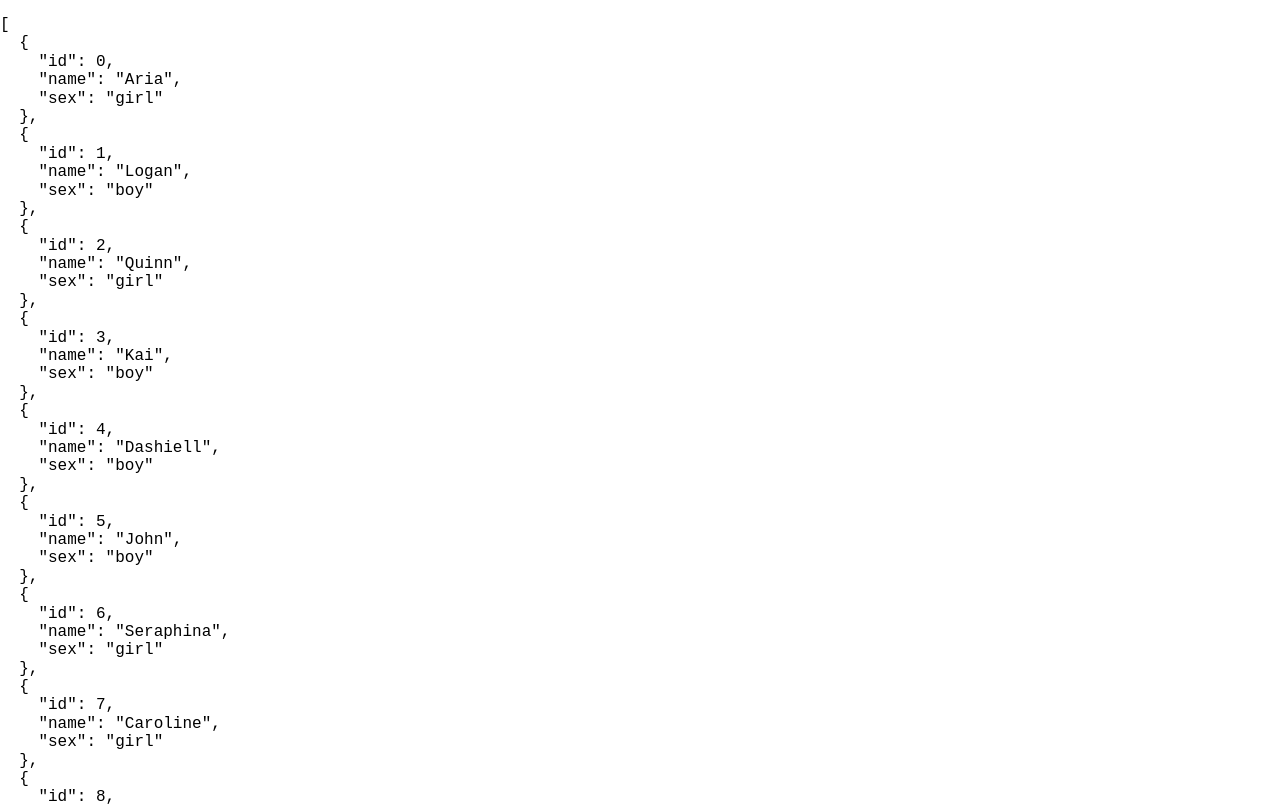
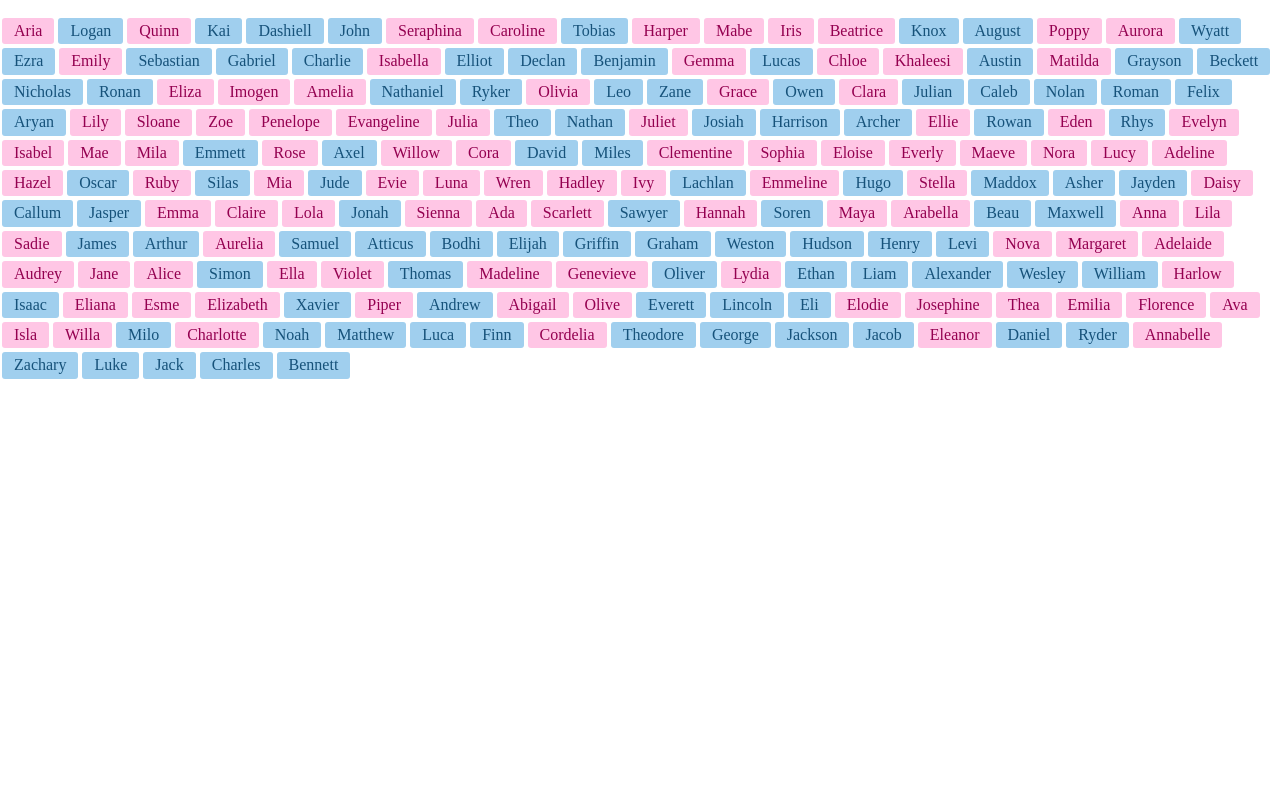
Before and after one commit to senseilein/react-baby-names, a React (Create React App) app: page / in a window 1280 px wide. Shown: the top 806 px of the page. Built offline with nearby package versions, Linux system fonts and the light colour scheme.

Commit message:
Render a button/list element for each name in the array

```diff
--- a/src/App.js
+++ b/src/App.js
@@ -3,7 +3,18 @@ import React from "react";
 
 function App({ names }) {
   // no need to import name here because it is received from parent Component = at the root of the app (in index.js)
-  return <pre>{JSON.stringify(names, null, 2)}</pre>;
+  // return (<pre>{JSON.stringify(names, null, 2)}</pre>)
+  return (
+    <ul>
+      {names.map((entry) => {
+        return (
+          <li className={entry.sex} key={entry.id}>
+            <button>{entry.name}</button>
+          </li>
+        );
+      })}
+    </ul>
+  );
 }
 
 export default App;
```
